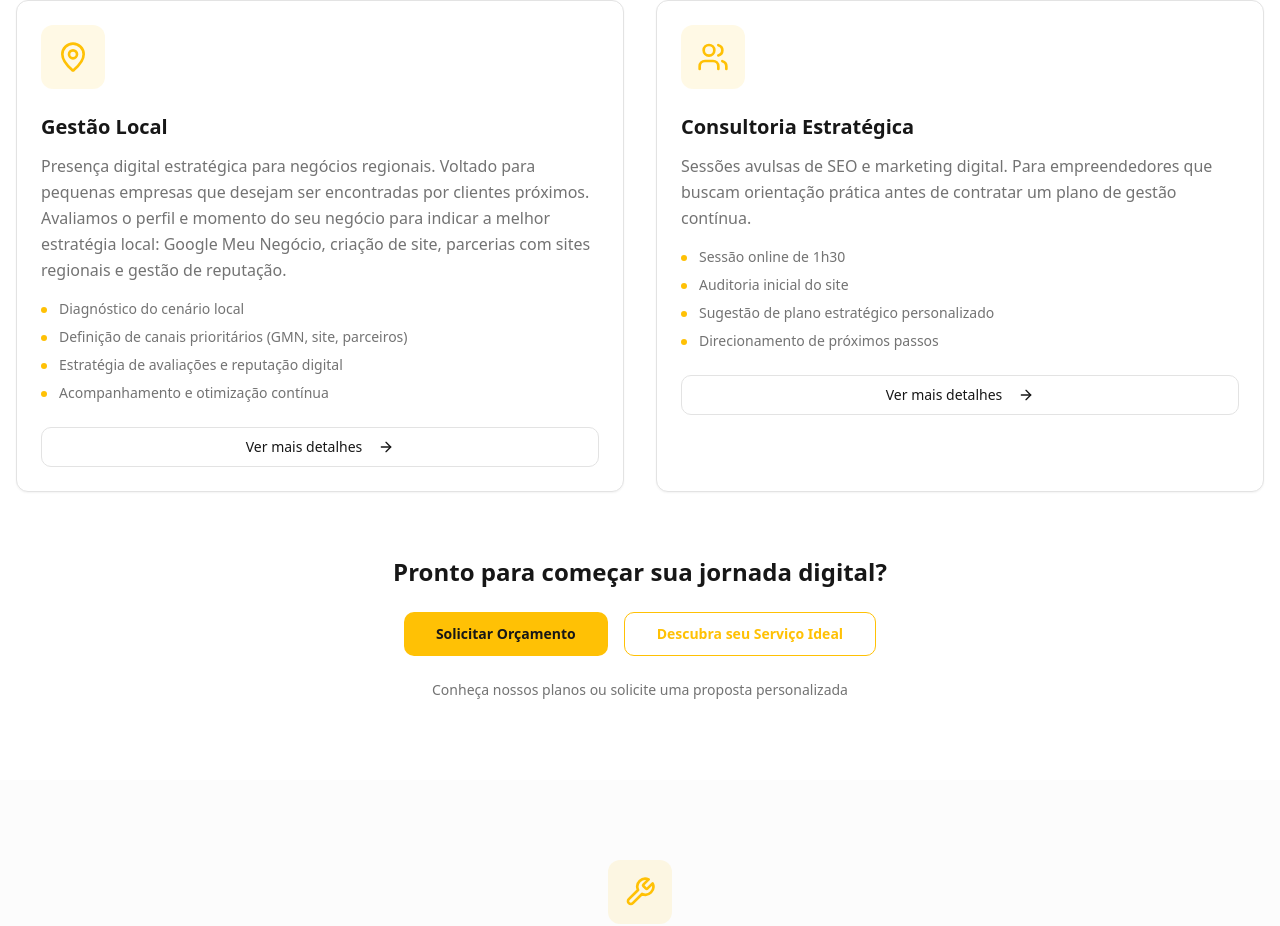
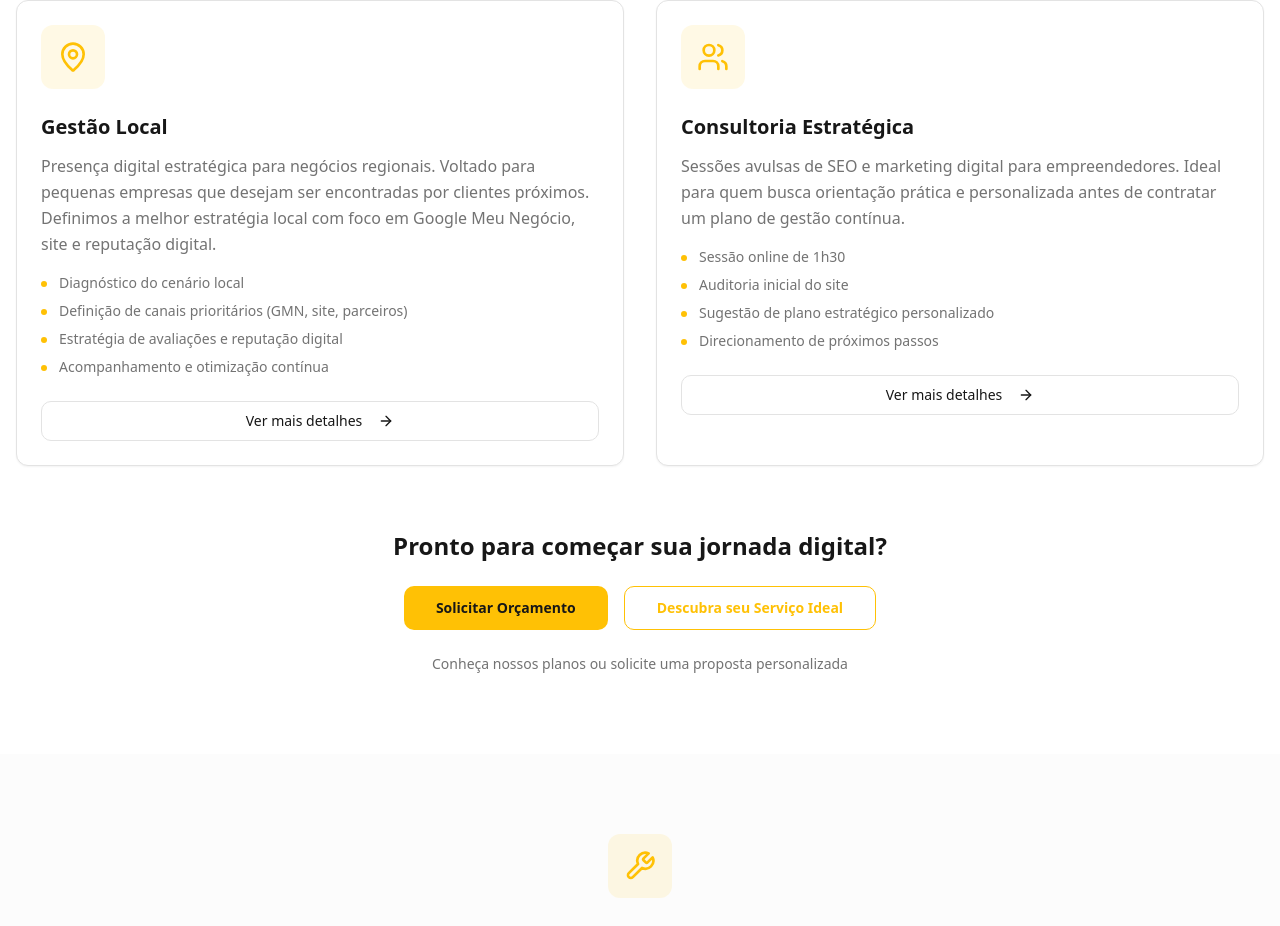
Before and after one commit to EncantosHub/site-encantos-hub, a React (Vite) app: page / in a window 1280 px wide. Shown: the part 1292-2218 px from the top of the page. Built offline with nearby package versions, Linux system fonts and the light colour scheme.

Commit message:
Refactor service descriptions

```diff
--- a/src/components/home/SolutionsSection.tsx
+++ b/src/components/home/SolutionsSection.tsx
@@ -31,7 +31,7 @@ const SolutionsSection = () => {
   }, {
     icon: MapPin,
     title: "Gestão Local",
-    description: "Presença digital estratégica para negócios regionais. Voltado para pequenas empresas que desejam ser encontradas por clientes próximos. Avaliamos o perfil e momento do seu negócio para indicar a melhor estratégia local: Google Meu Negócio, criação de site, parcerias com sites regionais e gestão de reputação.",
+    description: "Presença digital estratégica para negócios regionais. Voltado para pequenas empresas que desejam ser encontradas por clientes próximos. Definimos a melhor estratégia local com foco em Google Meu Negócio, site e reputação digital.",
     bullets: [
       "Diagnóstico do cenário local",
       "Definição de canais prioritários (GMN, site, parceiros)",
@@ -43,7 +43,7 @@ const SolutionsSection = () => {
   }, {
     icon: Users,
     title: "Consultoria Estratégica",
-    description: "Sessões avulsas de SEO e marketing digital. Para empreendedores que buscam orientação prática antes de contratar um plano de gestão contínua.",
+    description: "Sessões avulsas de SEO e marketing digital para empreendedores. Ideal para quem busca orientação prática e personalizada antes de contratar um plano de gestão contínua.",
     bullets: [
       "Sessão online de 1h30",
       "Auditoria inicial do site",
```
